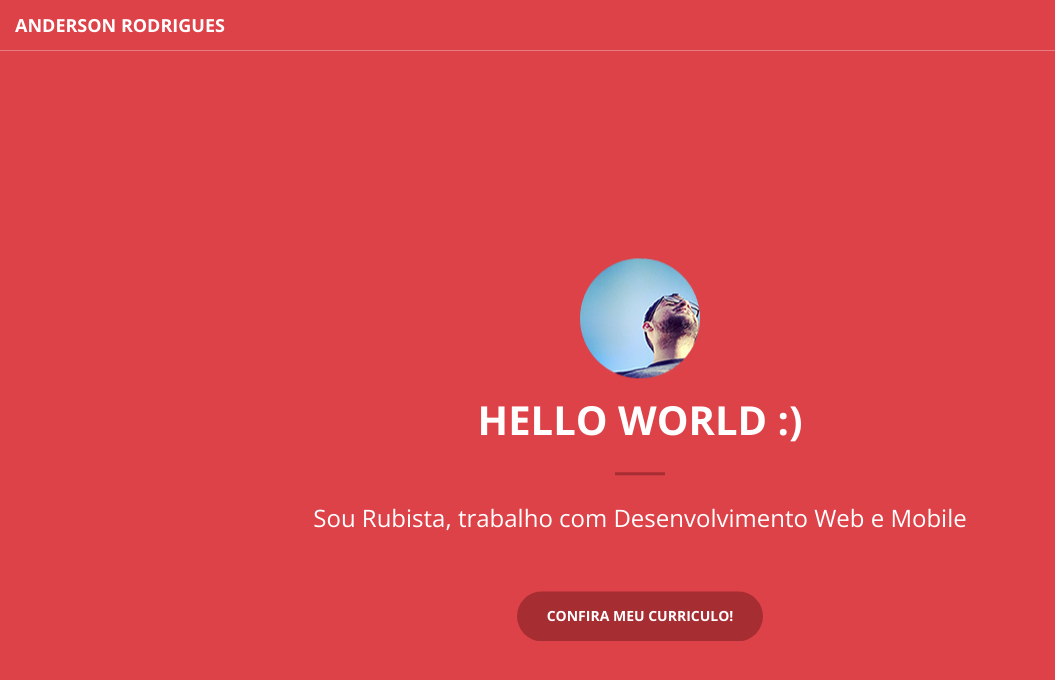
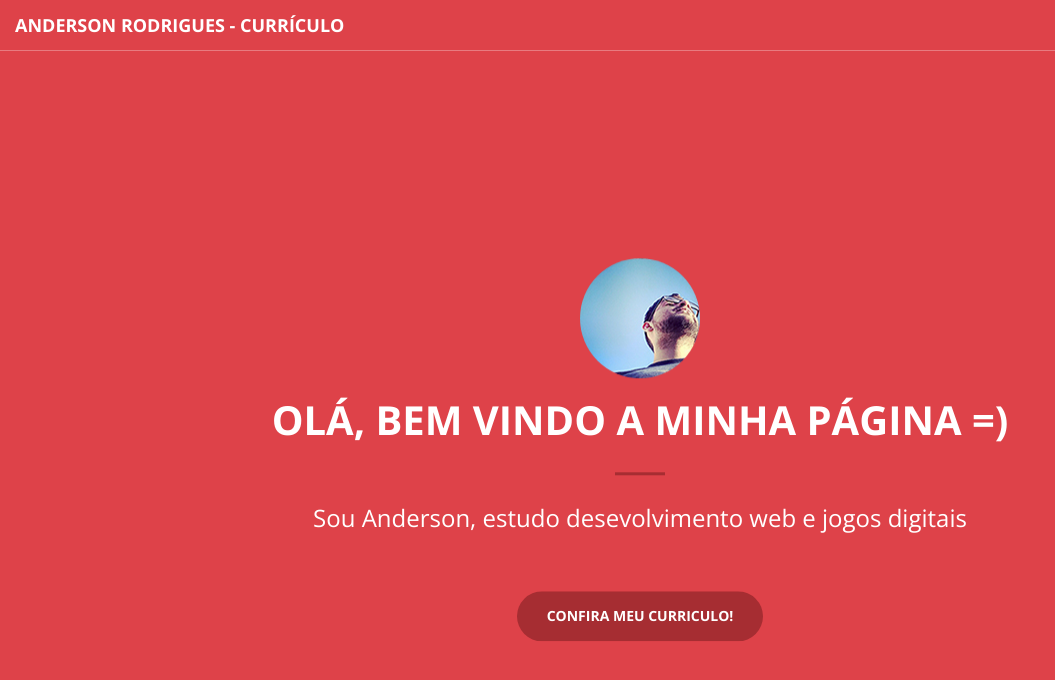
Before and after one commit to anddersonrs/anddersonrs.github.io, a Jekyll site: the page built from index.html, in a window 1280 px wide. Shown: the top 680 px of the page, without its empty margins (0-1055 px from the left). Built offline with Jekyll 4.4.1, drawn with Linux system fonts in a browser that asks for light colours.

Commit message:
ajust profile final

```diff
--- a/_includes/head.html
+++ b/_includes/head.html
@@ -6,7 +6,7 @@
     <meta name="description" content="">
     <meta name="author" content="">
 
-    <title>Anderson Rodrigues</title>
+    <title>Anderson Rodrigues - Currículo</title>
 
     <!-- Bootstrap Core CSS -->
     <link rel="stylesheet" href="css/bootstrap.min.css" type="text/css">
--- a/_includes/header.html
+++ b/_includes/header.html
@@ -1,11 +1,11 @@
 <header>
     <div class="header-content">
         <div class="header-content-inner">
-          <img src="img/author.jpg" alt="author thumb" class="dot animated fadeInDown img-circle">
+            <img src="img/author.jpg" alt="author thumb" class="dot animated fadeInDown img-circle">
 
-            <h1 class="animated fadeInDown">Hello world :)</h1>
+            <h1 class="animated fadeInDown">Olá, bem vindo a minha página =)</h1>
             <hr>
-            <h3 class="animated fadeInDown h-m">Sou Rubista, trabalho com Desenvolvimento Web e Mobile</h3>
+            <h3 class="animated fadeInDown h-m">Sou Anderson, estudo desevolvimento web e jogos digitais</h3>
             <a href="/resume/#/rb/pt" class="btn btn-primary btn-xl page-scroll animated fadeInDown">Confira meu curriculo!</a>
         </div>
     </div>
--- a/_includes/nav.html
+++ b/_includes/nav.html
@@ -8,7 +8,7 @@
                 <span class="icon-bar"></span>
                 <span class="icon-bar"></span>
             </button>
-            <a class="navbar-brand page-scroll" href="#page-top">Anderson Rodrigues</a>
+            <a class="navbar-brand page-scroll" href="#page-top">Anderson Rodrigues - Currículo</a>
         </div>
 
         <!-- Collect the nav links, forms, and other content for toggling
```
Also changed, not shown: resume/codes/rb/pt.json (+11 -5 lines).
